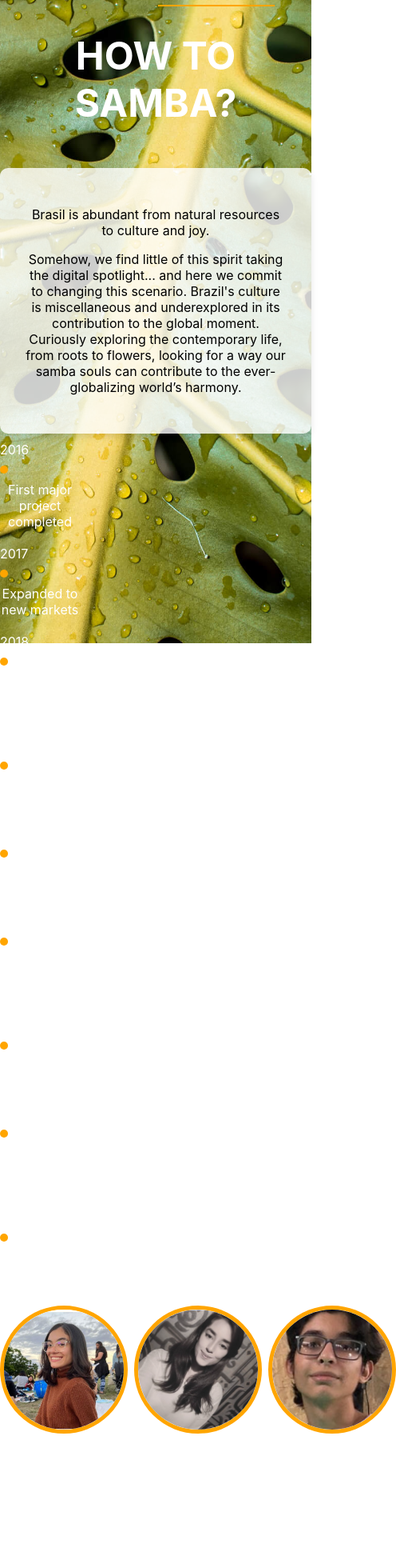
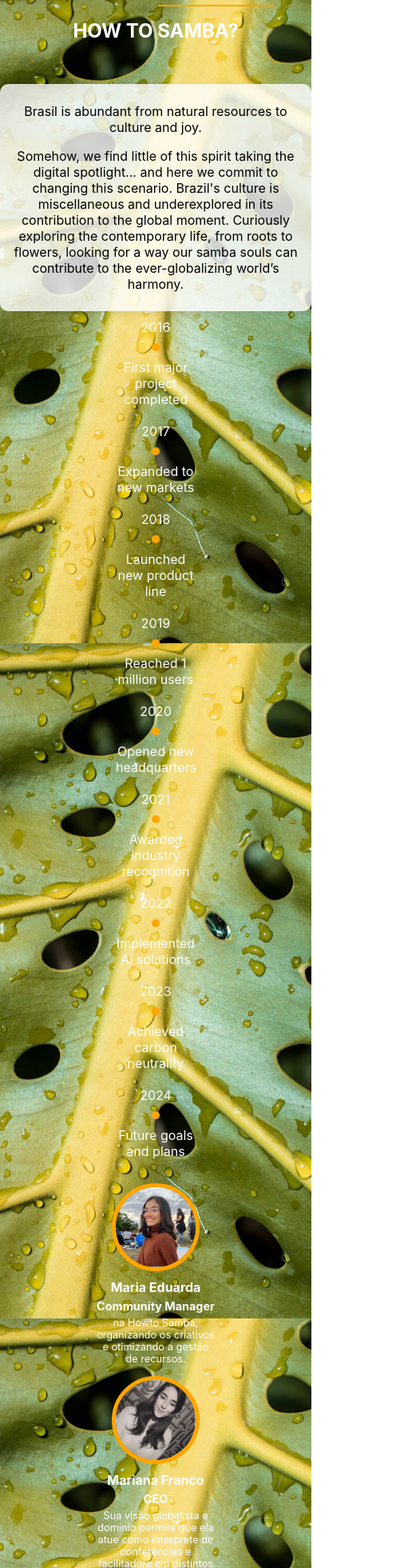
Before and after one commit to gnoronha42/how-to-samba, a React (Create React App) app: page / in a window 390 px wide. Shown: the part 40-2000 px from the top of the page at 80% size, 496 px wide, since content can reach past the window. Built offline with nearby package versions, Linux system fonts and the light colour scheme.

Commit message:
fix:fixing responsive

```diff
--- a/src/pages/Home/style.css
+++ b/src/pages/Home/style.css
@@ -1,10 +1,12 @@
-.home{
+.home {
     transition: background-image 1s ease-in-out;
     background-size: cover;
     background-position: center;
     background-repeat: no-repeat;
+    background-attachment: fixed;
+
     width: 100%;
-  height: 100vh;
+    min-height: 100vh;
 }
 
 .participants-container {
@@ -50,12 +52,10 @@
     margin: 0;
 }
 
-
 .custom-menu {
     background: transparent !important;
     color: white !important;
     justify-content: flex-end;
-
 }
 
 .custom-menu .ant-menu-item {
@@ -82,7 +82,6 @@
     margin-bottom: 20px;
 }
 
-
 .card {
     background: rgba(255, 255, 255, 0.8);
     padding: 2rem;
@@ -91,17 +90,13 @@
     color: black;
     box-shadow: 0 4px 8px rgba(0, 0, 0, 0.1);
     margin-top: 2rem;
-
 }
-
 
 .cards-container {
     display: flex;
     flex-direction: column;
     align-items: center;
-
 }
-
 
 .timeline {
     display: flex;
@@ -143,58 +138,76 @@
     max-width: 100px;
 }
 
-/* .timeline::before {
-    content: '';
-    position: absolute;
-    margin: 5px;
-    top: 50%;
-    left: 0;
-    right: 0;
-    height: 2px;
-    background-color: white;
-    z-index: 0;
-} */
+@media (max-width: 768px) {
+    .participants-container {
+        grid-template-columns: 1fr;
+    }
 
-/* .timeline-item::before {
-    content: '';
-    position: absolute;
-    top: 50%;
-    margin-bottom:2%;
-    width: 2px;
-    height: 20px;
-    background-color: white;
-    z-index: 0;
-} */
-
-@media (max-width: 768px) {
     .timeline {
         flex-direction: column;
-        align-items: flex-start;
+        align-items: center; /* Alinhamento centralizado */
     }
 
     .timeline-item {
-        align-items: flex-start;
+        align-items: center; /* Alinhamento centralizado */
         margin-bottom: 20px;
     }
 
     .timeline::before {
-        top: auto;
-        bottom: 0;
+        top: 0;
+        bottom: auto;
         left: 50%;
         width: 2px;
         height: 100%;
+        transform: translateX(-50%); /* Centralizar a linha vertical */
     }
 
     .timeline-item::before {
-        top: auto;
-        bottom: 0;
+        top: 50%;
+        bottom: auto;
         left: 50%;
         width: 20px;
         height: 2px;
+        transform: translate(-50%, -50%); /* Centralizar os pontos */
     }
 
+    .title {
+        font-size: 2rem;
+    }
 
+    .card {
+        padding: 1rem;
+        max-width: 100%;
+    }
+}
 
+@media (max-width: 480px) {
+    .title {
+        font-size: 1.5rem;
+    }
 
+    .participant-image {
+        width: 100px;
+        height: 100px;
+    }
 
-};
+    .participant-info {
+        max-width: 150px;
+    }
+
+    .participant-name {
+        font-size: 1rem;
+    }
+
+    .participant-role {
+        font-size: 0.9rem;
+    }
+
+    .participant-description {
+        font-size: 0.8rem;
+    }
+
+    .card {
+        padding: 0.5rem;
+    }
+}
```
Lines whose indentation alone changed are shown as unchanged.
